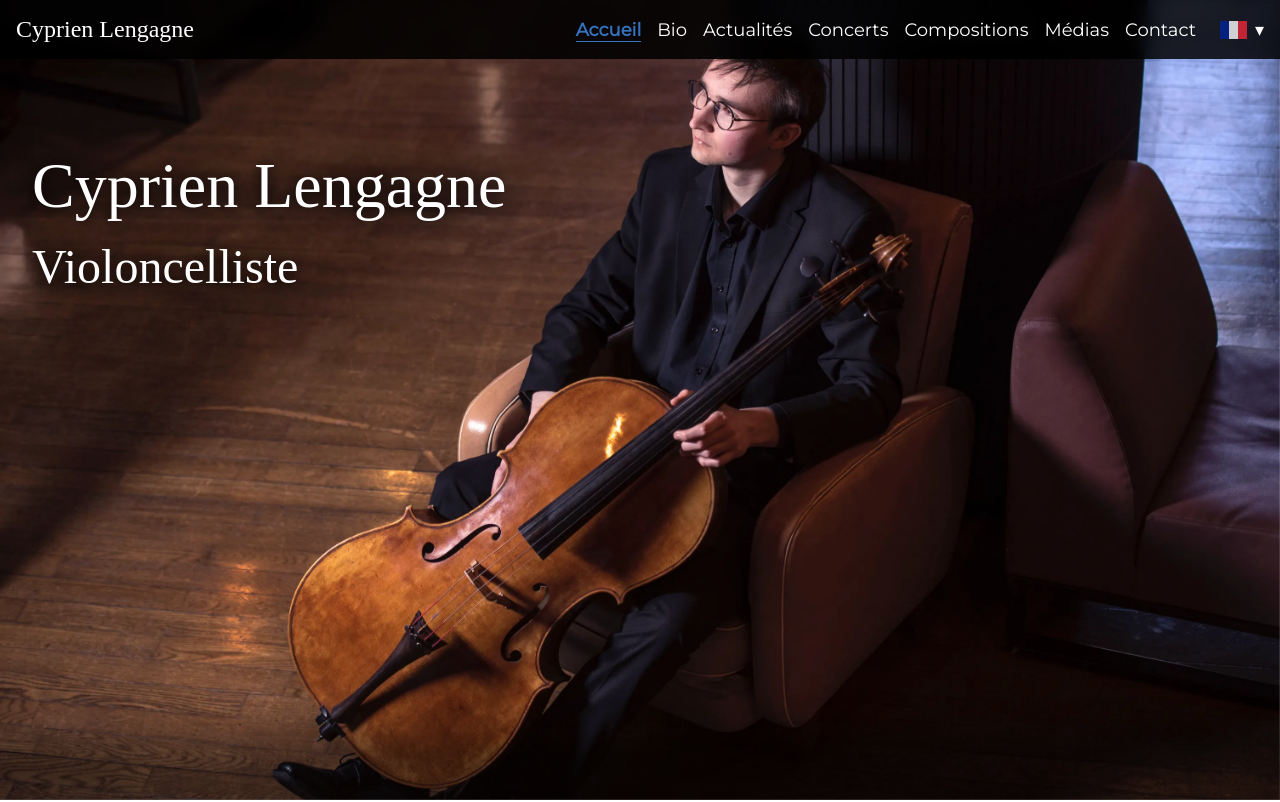
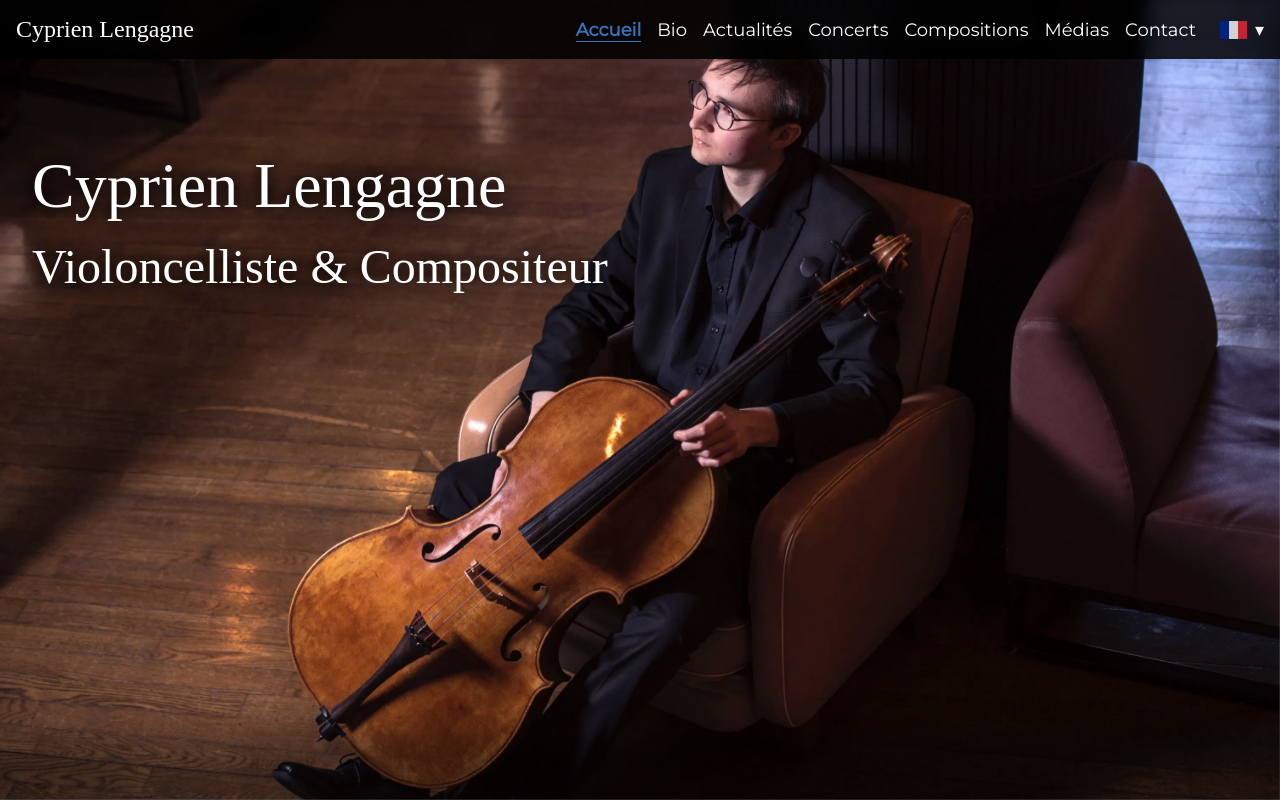
Before and after one commit to cy-len/cyprienlengagne, a SvelteKit app: page /fr in a window 1280 px wide. Shown: the top 802 px of the page. Built offline with nearby package versions, Linux system fonts and the light colour scheme; no server answers; a web font is replaced by a local one.

Commit message:
fix of homepage instrument in french

```diff
--- a/src/routes/fr/+page.svelte
+++ b/src/routes/fr/+page.svelte
@@ -3,7 +3,7 @@
 </script>
 
 <HomeStructure
-    instrument="Violoncelliste"
+    instrument="Violoncelliste & Compositeur"
     aboutTitle="À propos de Cyprien"
     language="fr"
     bioLoadingText="Chargement de la biographie"
```
